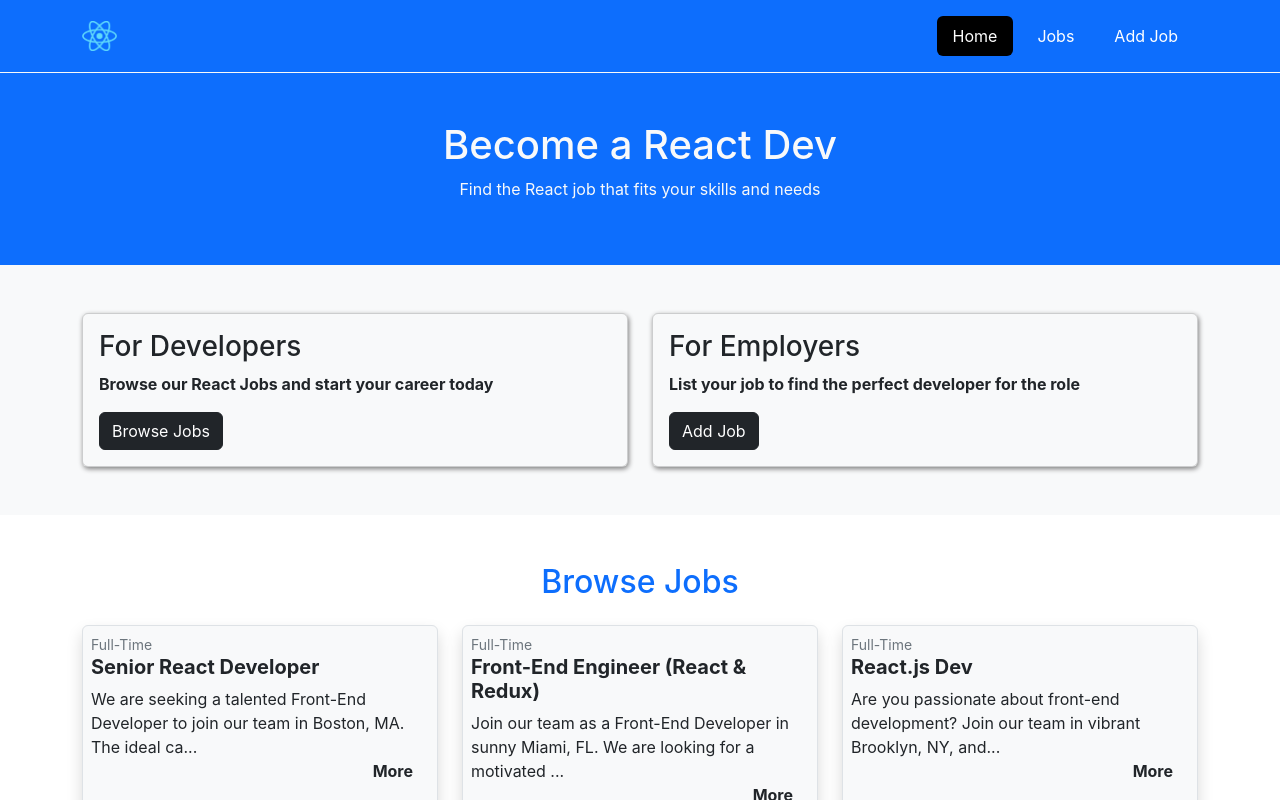
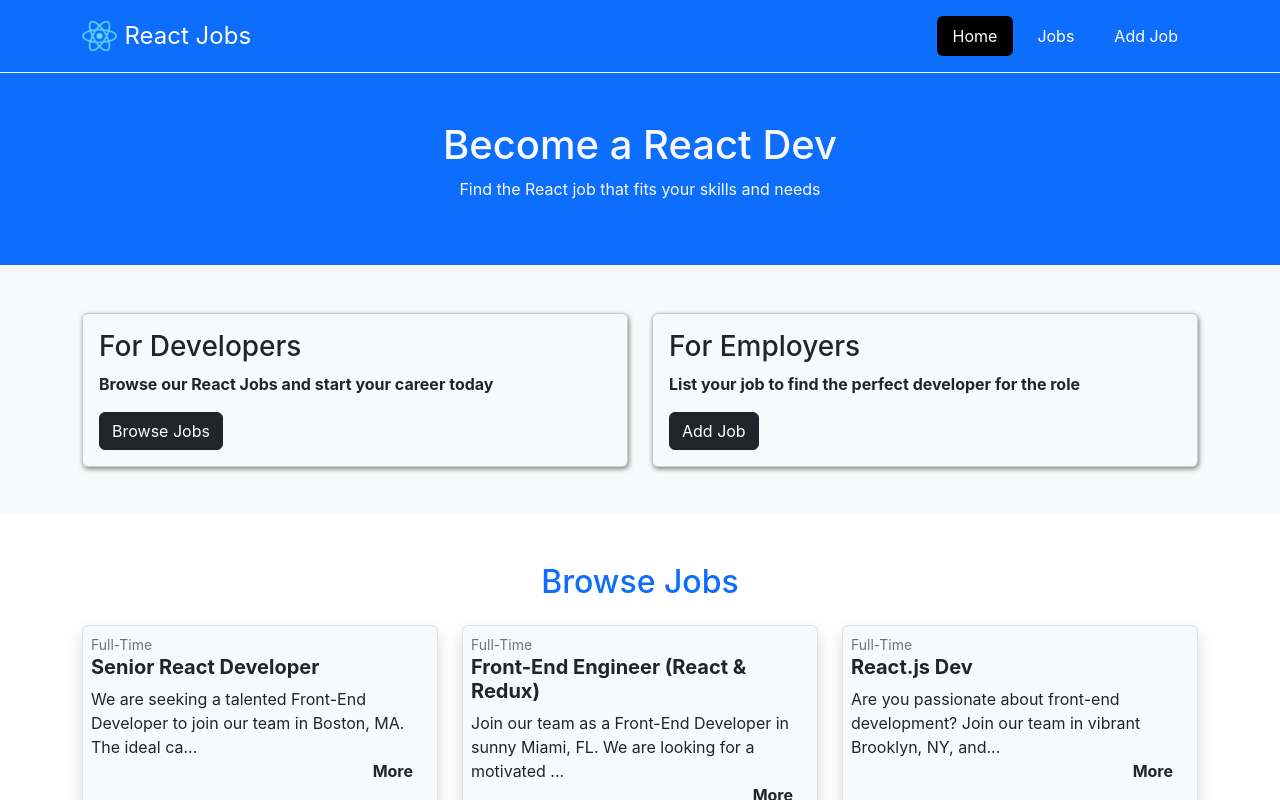
Before and after one commit to igsecu/jobs_app, a React (Create React App) app: page / in a window 1280 px wide. Shown: the top 800 px of the page. Built offline with nearby package versions, Linux system fonts and the light colour scheme.

Commit message:
Added text to navbar

```diff
--- a/src/components/Navbar.jsx
+++ b/src/components/Navbar.jsx
@@ -4,9 +4,12 @@ const Navbar = () => {
   return (
     <nav className="bg-primary navbar-dark py-3 border-bottom border-light">
         <div className="container d-flex flex-row justify-content-between align-items-center">
-            <a href="#">
-                <img src={logo} alt="React Logo" style={{ height: "30px"}}/>
-            </a>
+            <div className="d-flex align-items-center text-white">
+                <a href="#">
+                    <img src={logo} alt="React Logo" style={{ height: "30px"}}/>
+                </a>
+                <span className="fs-4 ms-2 d-none d-md-block">React Jobs</span>
+            </div>
             <ul className="nav nav-pills">
                 <li className="nav-item mx-1">
                     <a className="nav-link active" href="#">Home</a>
```
